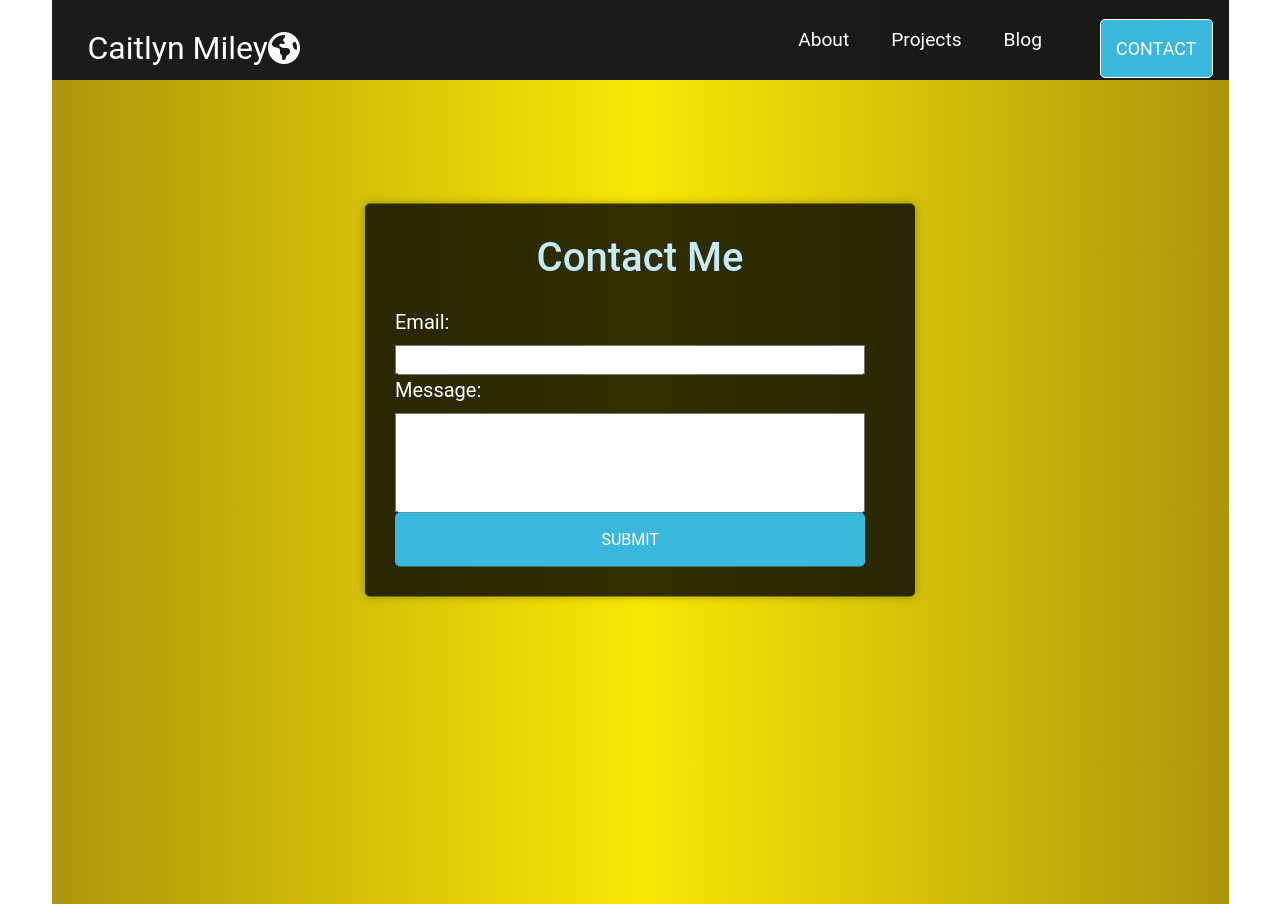
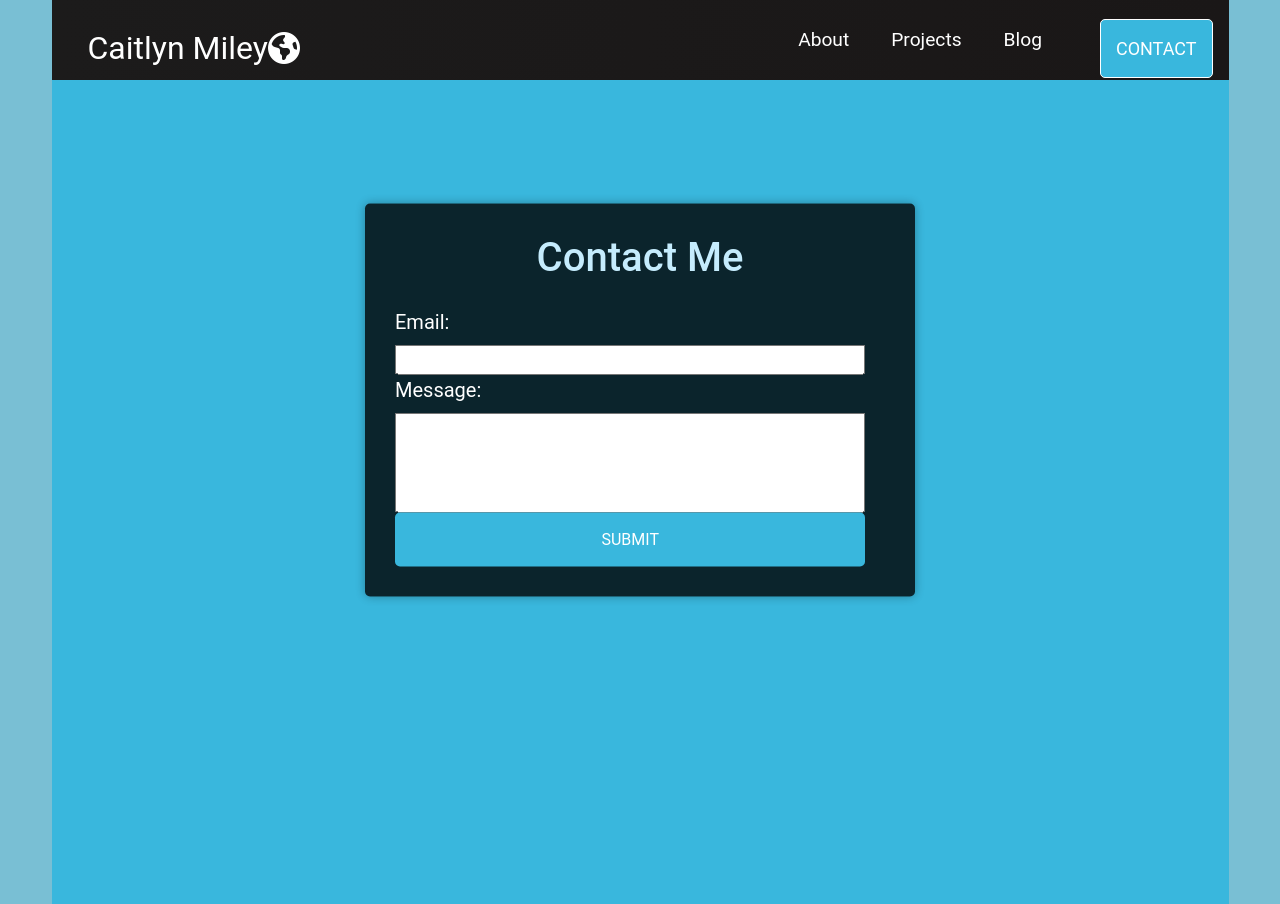
Before and after one commit to smilleeymilleey/website, a React (Create React App) app in the folder website-1/: page /contactpage in a window 1280 px wide. Built offline with nearby package versions, Linux system fonts and the light colour scheme.

Commit message:
styled whole webpage

```diff
--- a/website-1/src/components/Contact.css
+++ b/website-1/src/components/Contact.css
@@ -8,7 +8,7 @@
 }
 
  .newContainer {
-  background-image: linear-gradient(to right,  rgb(173, 149, 12), hsl(56, 95%, 50%),  rgb(173, 149, 12));
+  background-color: #39b7dd;
   overflow-y: scroll;
   overflow: hidden;
   padding-top: 70%;
--- a/website-1/src/components/PCard.css
+++ b/website-1/src/components/PCard.css
@@ -1,7 +1,7 @@
 @import url("https://fonts.googleapis.com/css?family=Heebo:400,700|Open+Sans:400,700");
 
 :root {
-  --color: #3c3163;
+  --color: #39b7dd;;
   --transition-time: 0.5s;
 }
 
@@ -13,7 +13,8 @@ body {
   margin: 0;
   min-height: 100vh;
   font-family: "Open Sans";
-  background: white;
+  background-color: #79bfd4;
+
 }
 
 a {
```
